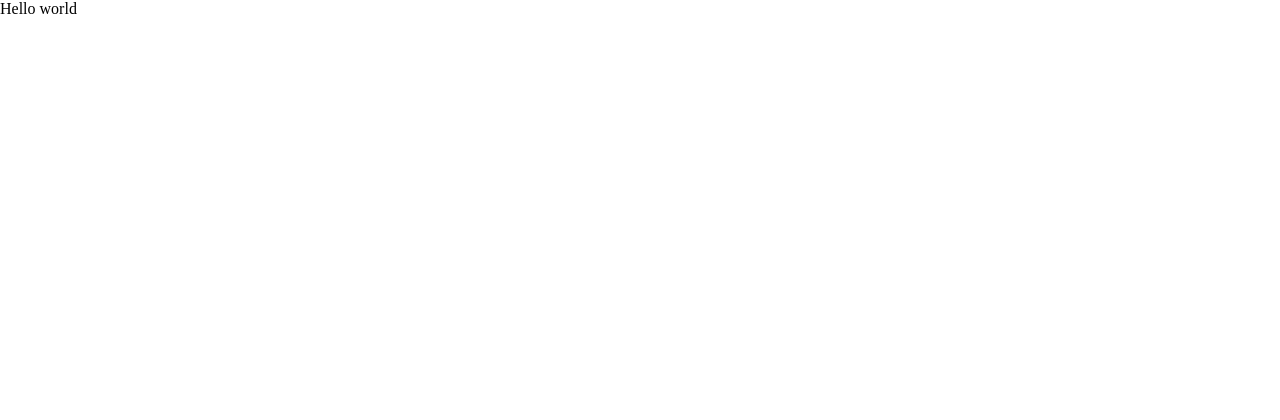
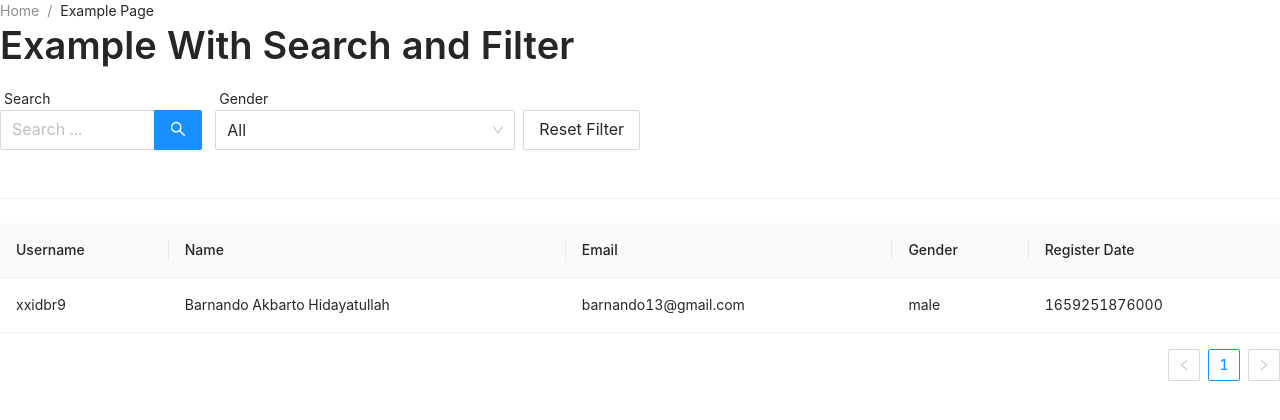
Before and after one commit to xxidbr9/ajaib-interview-test, a React app: page / in a window 1280 px wide. Shown: the top 420 px of the page. Built offline with nearby package versions, Linux system fonts and the light colour scheme.

Commit message:
chore: initialize user table and add helmet

```diff
--- a/src/App.tsx
+++ b/src/App.tsx
@@ -1,7 +1,42 @@
 import React from 'react';
+import Form from '@components/form';
+import Table from '@components/table';
+import { Breadcrumb, Divider, Typography } from 'antd';
+import Helmet from 'react-helmet';
+import Favicon from './assets/favicon/x32.png';
 
-function App() {
-  return <div>Hello world</div>;
-}
+const App = () => (
+  <>
+    <Helmet>
+      <title>React Antd</title>
+      <link rel="shortcut icon" href={Favicon} type="image/x-icon" />
+    </Helmet>
+
+    <div>
+      <div>
+        <Breadcrumb>
+          <Breadcrumb.Item>Home</Breadcrumb.Item>
+          <Breadcrumb.Item>Example Page</Breadcrumb.Item>
+        </Breadcrumb>
+      </div>
+
+      <div>
+        <Typography>
+          <Typography.Title>Example With Search and Filter</Typography.Title>
+        </Typography>
+      </div>
+
+      <div>
+        <Form />
+      </div>
+
+      <Divider />
+
+      <div>
+        <Table />
+      </div>
+    </div>
+  </>
+);
 
 export default App;
--- /dev/null
+++ b/src/components/form/form.style.less
@@ -0,0 +1,3 @@
+.label {
+  padding: 0 0 0 4px !important;
+}
--- /dev/null
+++ b/src/components/form/form.tsx
@@ -0,0 +1,66 @@
+import './form.style.less';
+
+import React from 'react';
+import {
+  Button, Col, Form as AntdForm, Input, Row, Select, Space,
+} from 'antd';
+import { SearchOutlined } from '@ant-design/icons';
+
+const optionValues = ['All', 'Female', 'Male'];
+
+const Form = () => {
+  const [form] = AntdForm.useForm();
+
+  const handleReset = () => {
+    console.log('hello');
+  };
+
+  return (
+    <AntdForm form={form} layout="vertical">
+      <Input.Group size="default">
+        <Row gutter={12}>
+          <Col span={4}>
+            <AntdForm.Item label="Search" labelCol={{ className: 'label' }}>
+              <Input.Search
+                name="search"
+                placeholder="Search ..."
+                enterButton={<SearchOutlined />}
+                size="large"
+              />
+            </AntdForm.Item>
+          </Col>
+
+          <Col span={8}>
+            <AntdForm.Item label="Gender" labelCol={{ className: 'label' }}>
+              <Space>
+                <Select
+                  style={{ width: '300px' }}
+                  size="large"
+                  defaultValue="all"
+                >
+                  {optionValues.map((value) => (
+                    <Select.Option
+                      key={`select_${value}`}
+                      value={value.toLowerCase()}
+                    >
+                      {value}
+                    </Select.Option>
+                  ))}
+                </Select>
+                <Button
+                  size="large"
+                  onClick={handleReset}
+                  data-test="reset-btn"
+                >
+                  Reset Filter
+                </Button>
+              </Space>
+            </AntdForm.Item>
+          </Col>
+        </Row>
+      </Input.Group>
+    </AntdForm>
+  );
+};
+
+export default Form;
--- /dev/null
+++ b/src/components/form/index.ts
@@ -0,0 +1,3 @@
+import Form from './form';
+
+export default Form;
--- /dev/null
+++ b/src/components/table/index.ts
@@ -0,0 +1,3 @@
+import Table from './table';
+
+export default Table;
--- /dev/null
+++ b/src/components/table/table.tsx
@@ -0,0 +1,65 @@
+import { Table as AntdTable } from 'antd';
+import type { ColumnsType, TableProps } from 'antd/es/table';
+import React from 'react';
+
+interface DataType {
+  id: React.Key;
+  username: string;
+  name: string;
+  email: string;
+  gender: string; // todo change gender to type gender
+  register_date: Date | number;
+}
+
+const columns: ColumnsType<DataType> = [
+  {
+    title: 'Username',
+    dataIndex: 'username',
+    // sorter: (a, b) => a.name.length - b.name.length,
+    // sortDirections: ['descend'],
+  },
+  {
+    title: 'Name',
+    dataIndex: 'name',
+    // sorter: (a, b) => a.name.length - b.name.length,
+    // sortDirections: ['descend'],
+  },
+  {
+    title: 'Email',
+    dataIndex: 'email',
+    defaultSortOrder: 'descend',
+  },
+  {
+    title: 'Gender',
+    dataIndex: 'gender',
+  },
+  {
+    title: 'Register Date',
+    dataIndex: 'register_date',
+  },
+];
+
+const data: DataType[] = [
+  {
+    id: '1',
+    username: 'xxidbr9',
+    name: 'Barnando Akbarto Hidayatullah',
+    email: 'barnando13@gmail.com',
+    gender: 'male',
+    register_date: Date.now(),
+  },
+];
+
+const onChange: TableProps<DataType>['onChange'] = (
+  pagination,
+  filters,
+  sorter,
+  extra,
+) => {
+  console.log('params', pagination, filters, sorter, extra);
+};
+
+const Table: React.FC = () => (
+  <AntdTable columns={columns} dataSource={data} onChange={onChange} />
+);
+export default Table;
--- a/src/index.tsx
+++ b/src/index.tsx
@@ -1,4 +1,5 @@
 import './assets/css/global.css';
+import './styles/antd.less';
 
 import React from 'react';
 import { createRoot } from 'react-dom/client';
--- /dev/null
+++ b/src/styles/antd.less
@@ -0,0 +1 @@
+@import '~antd/dist/antd.less';
--- /dev/null
+++ b/src/utils/types/assets.d.ts
@@ -0,0 +1,4 @@
+declare module '*.png' {
+  const value: any;
+  export = value;
+}
--- a/webpack/webpack.base.ts
+++ b/webpack/webpack.base.ts
@@ -1,10 +1,10 @@
-import paths from './paths';
 import { Configuration as WebpackConfiguration } from 'webpack';
 import { Configuration as WebpackDevServerConfiguration } from 'webpack-dev-server';
 import HtmlWebpackPlugin from 'html-webpack-plugin';
 import { CleanWebpackPlugin } from 'clean-webpack-plugin';
 import CopyWebpackPlugin from 'copy-webpack-plugin';
 import MiniCssExtractPlugin from 'mini-css-extract-plugin';
+import paths from './paths';
 
 interface Configuration extends WebpackConfiguration {
   devServer?: WebpackDevServerConfiguration;
@@ -33,7 +33,15 @@ const config: Configuration = {
           // compiles Less to CSS
           'style-loader',
           'css-loader',
-          'less-loader',
+          {
+            loader: 'less-loader',
+            options: {
+              lessOptions: {
+                // antd less options config
+                javascriptEnabled: true,
+              },
+            },
+          },
         ],
       },
       {
@@ -58,7 +66,7 @@ const config: Configuration = {
     new CopyWebpackPlugin({
       patterns: [
         {
-          from: paths.src + '/assets',
+          from: `${paths.src}/assets`,
           to: 'assets',
           globOptions: {
             ignore: ['*.DS_Store'],
```
Also changed, not shown: package.json (+12 -2 lines), .eslintrc.json, 1 other file (tests, documents, lock files or other folders).
